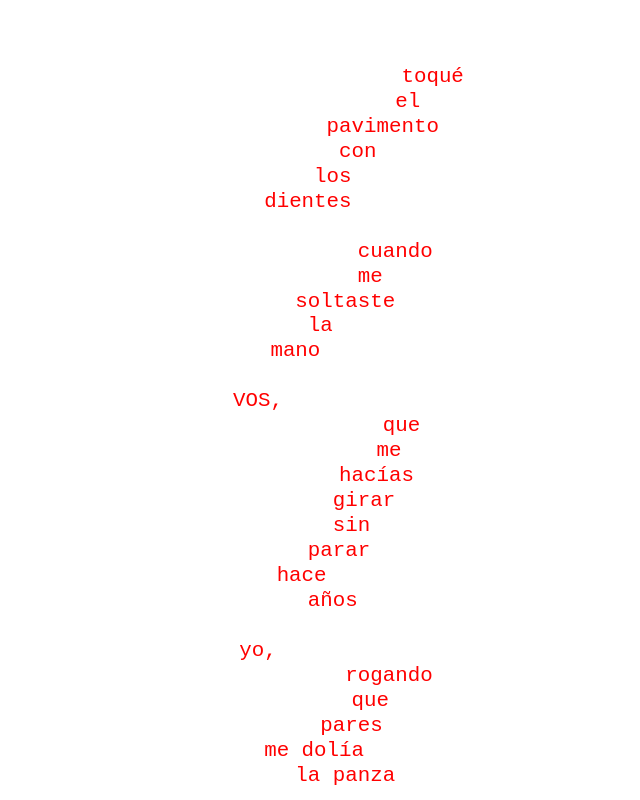
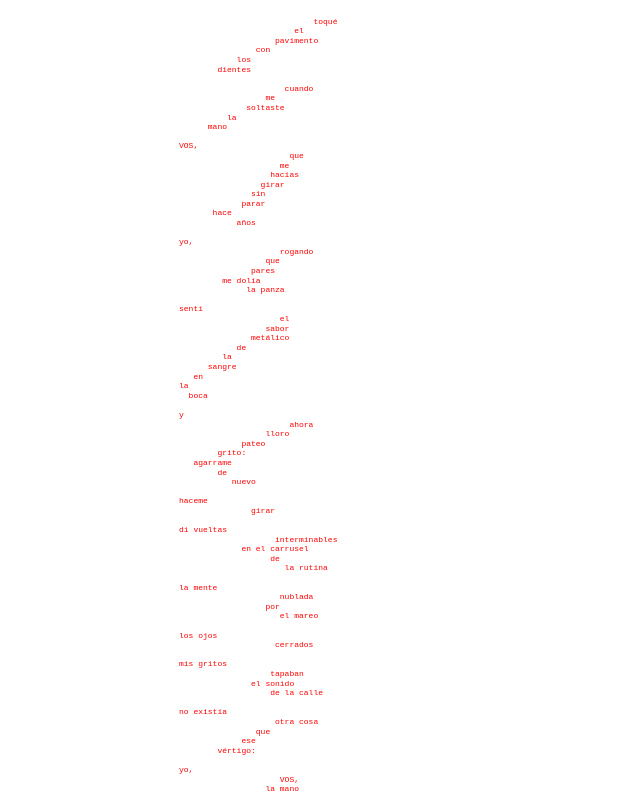
Before and after one commit to micaelacantaro/poemas, a plain HTML site: page index.html in a window 1280 px wide. Shown: the whole page, without its empty margins (382-1022 px from the left). Drawn offline with Linux system fonts and the light colour scheme.

Commit message:
Update index.html

```diff
--- a/index.html
+++ b/index.html
@@ -13,18 +13,16 @@
     display: flex;
     justify-content: center;
     align-items: center;
-    overflow: hidden; /* evita scroll */
+    overflow: hidden;
   }
 
   .poema {
     color: red;
     font-family: monospace;
-    white-space: pre;
-    text-align: center;
-    font-size: calc(1vw + 1vh); /* escala según la pantalla */
+    white-space: pre; /* mantiene los espacios originales */
+    text-align: left;
     line-height: 1.2;
     animation: lluvia 2.5s infinite ease-in-out;
-    max-height: 90vh; /* para que no se salga verticalmente */
   }
 
   @keyframes lluvia {
@@ -37,7 +35,7 @@
 </style>
 </head>
 <body>
-<div class="poema">
+<div class="poema" id="poema">
                             toqué
                         el
                     pavimento
@@ -120,5 +118,22 @@ yo,
                      VOS,
                   la mano
 </div>
+
+<script>
+function ajustarFuente() {
+  const poema = document.getElementById('poema');
+  let fontSize = 50; // tamaño inicial
+  poema.style.fontSize = fontSize + 'px';
+
+  while ((poema.scrollHeight > window.innerHeight || poema.scrollWidth > window.innerWidth) && fontSize > 5) {
+    fontSize -= 1;
+    poema.style.fontSize = fontSize + 'px';
+  }
+}
+
+// Ajusta al cargar y al redimensionar la ventana
+window.addEventListener('load', ajustarFuente);
+window.addEventListener('resize', ajustarFuente);
+</script>
 </body>
 </html>
```
